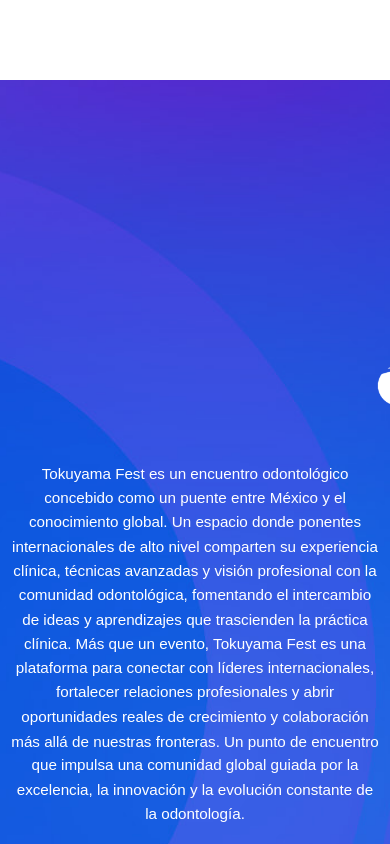
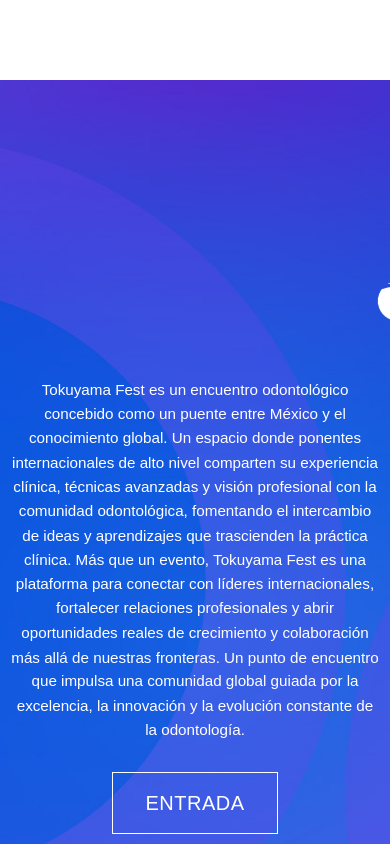
Before and after one commit to gaelbalsas18-byte/TokuyamaFest, a Next.js app: page / in a window 390 px wide. Shown: the top 844 px of the page. Built offline with nearby package versions, Linux system fonts and the light colour scheme.

Commit message:
responsivo1

```diff
--- a/components/sections/Hero.tsx
+++ b/components/sections/Hero.tsx
@@ -5,7 +5,7 @@ import Image from "next/image";
 
 export default function Hero() {
   return (
-    <section className="min-h-[120vh] relative flex items-center overflow-hidden">
+    <section className="min-h-screen relative flex items-center overflow-hidden">
 
       {/* Background */}
       <Image
```
